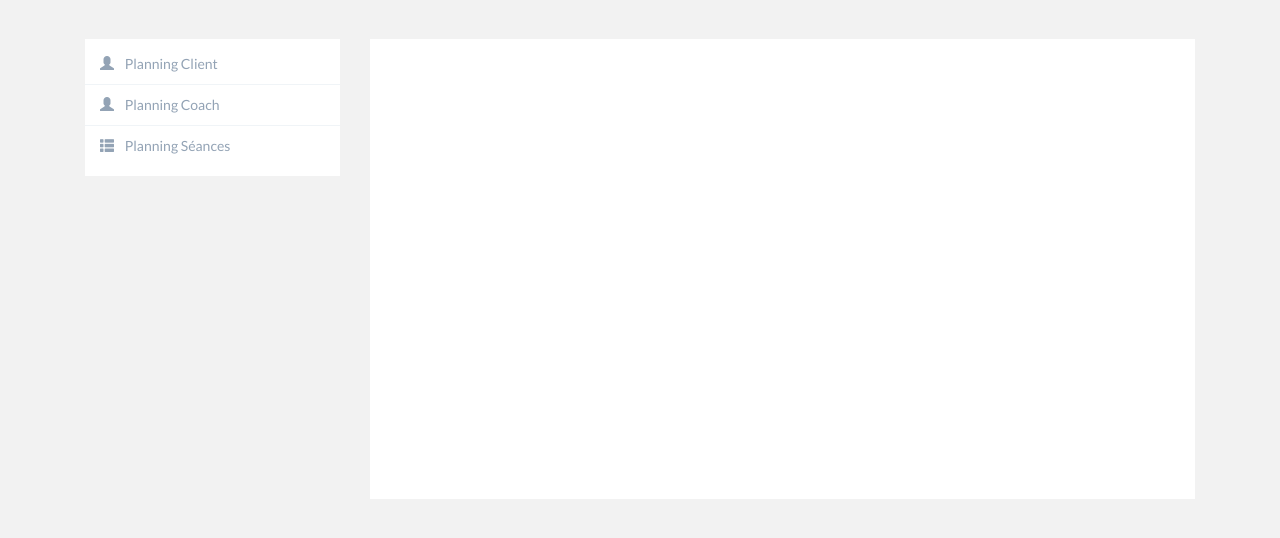
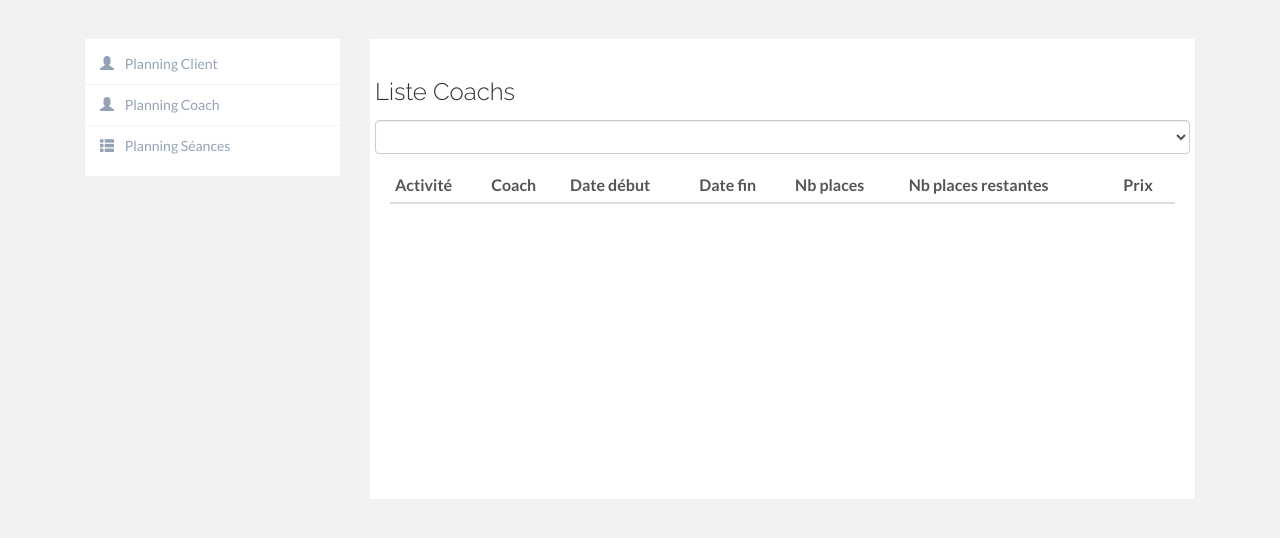
Before and after one commit to Loulouw/CSI_Projet_M1, a PHP site: page /gestionPlanningCoachEmploye.php in a window 1280 px wide. Shown: the part 81-619 px from the top of the page. Run offline with PHP 8.4, Linux system fonts and the light colour scheme; tables that the repository leaves empty or names only in its code hold one stand-in row (values such as "Sample post"); lists and menus that the app fills with data are empty; some libraries are stand-ins or nearby versions.

Commit message:
vue planing coach employe front + back

```diff
--- a/db.php
+++ b/db.php
@@ -369,6 +369,12 @@
         return $listeSeance;
     }
 
+    function getAllSeanceNonCommenceeCoach($idCoach)
+    {
+        $listeSeance = ORM::for_table("seance")->where("idutilisateurcoach",$idCoach)->whereGt('datedebut', date("Y-m-d h:i"))->findMany();
+        return $listeSeance;
+    }
+
     function getUtilisateur($id)
     {
         return ORM::for_table("utilisateur")->where("id", $id)->find_one();
--- a/gestionPlanningCoachEmploye.php
+++ b/gestionPlanningCoachEmploye.php
@@ -4,6 +4,78 @@
         <?php include 'menuEmploye.php'; ?>
         <div class="col-md-9">
             <div class="profile-content">
+                <div class="row">
+                    <div class="col-md-12">
+                        <form action="gestionPlanningCoachEmploye.php" method="post">
+                            <div class="row">
+                                <div class="form-group">
+                                    <label for="coach" class="control-label"><h3>Liste Coachs</h3></label>
+                                    <select class="form-control" name="coach" id="coach" onchange="this.form.submit();">
+                                        <?php
+                                        $first = true;
+                                        $idCoach = 0;
+                                        if (isset($_POST['coach'])) {
+                                            $tab = explode(":", $_POST['coach']);
+                                            $util = $db->getUtilisateurByMail(trim($tab[1]));
+                                            $idCoach = $util->id;
+                                        }
+                                        foreach ($db->getCoachs() as $c) {
+                                            if ($idCoach == $c->id || ($first && $idCoach == 0)) {
+                                                $first = false;
+                                                $idCoach = $c->id;
+                                                echo "<option selected='selected'>";
+                                            } else {
+                                                echo "<option>";
+                                            }
+                                            echo $c->nom . " " . $c->prenom . " : " . $c->mail . "</option>";
+                                        }
+                                        ?>
+                                    </select>
+                                </div>
+                            </div>
+                        </form>
+                    </div>
+                    <div class="col-md-12">
+                        <table class="table table-condensed">
+                            <thead>
+                            <tr>
+                                <th>Activité</th>
+                                <th>Coach</th>
+                                <th>Date début</th>
+                                <th>Date fin</th>
+                                <th>Nb places</th>
+                                <th>Nb places restantes</th>
+                                <th>Prix</th>
+                            </tr>
+                            </thead>
+                            <tbody>
+                            <?php
+                            $listeSeances = $db->getAllSeanceNonCommenceeCoach($idCoach);
+                            foreach ($listeSeances as $s) {
+                                $nomCoach = "-";
+                                $coach = $db->getUtilisateur($idCoach);
+                                if ($coach) {
+                                    $nomCoach = $coach->nom;
+                                }
+
+                                $activite = $db->getActiviteWithId($s->idactivite);
+                                $nomActivite = $activite->libelle;
+
+                                echo "<tr>";
+                                echo "<td>" . $nomActivite . "</td>";
+                                echo "<td>" . $nomCoach . "</td>";
+                                echo "<td>" . $s->datedebut . "</td>";
+                                echo "<td>" . $s->datefin . "</td>";
+                                echo "<td>" . $s->nbplace . "</td>";
+                                echo "<td>" . $db->getPlaceRestantForSeance($s->id) . "</td>";
+                                echo "<td>" . $s->prix . "</td>";
+                                echo "</tr>";
+                            }
+                            ?>
+                            </tbody>
+                        </table>
+                    </div>
+                </div>
             </div>
         </div>
     </div>
--- a/gestionPlanningSeanceEmploye.php
+++ b/gestionPlanningSeanceEmploye.php
@@ -106,7 +106,6 @@
                             </tbody>
                         </table>
                     </div>
-                    </divrow>
                 </div>
             </div>
         </div>
```
